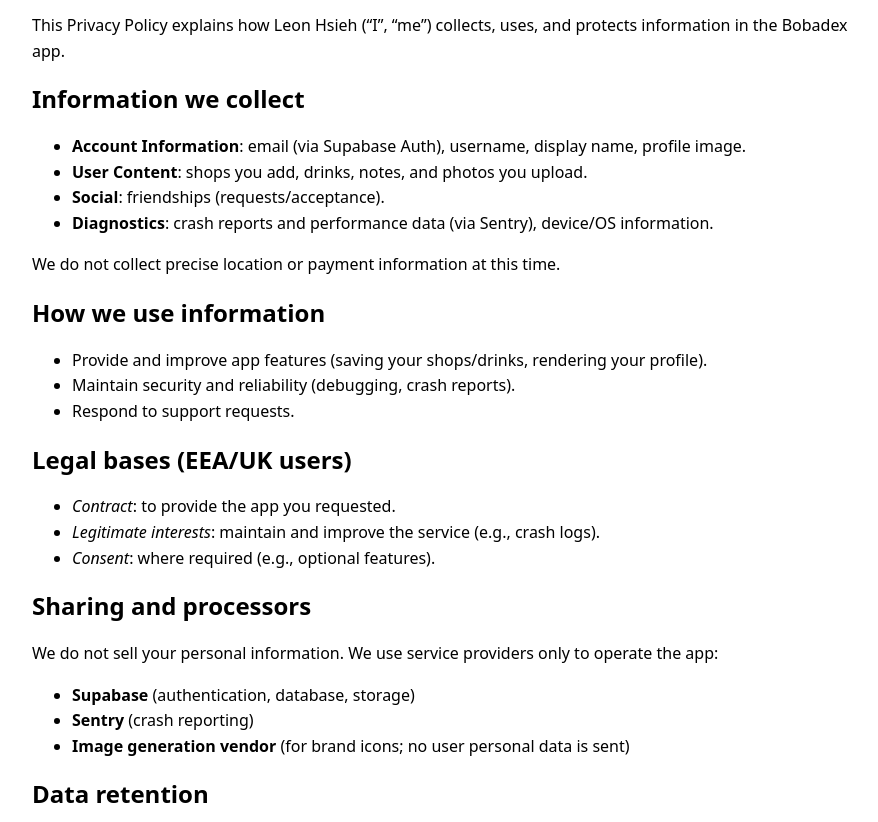
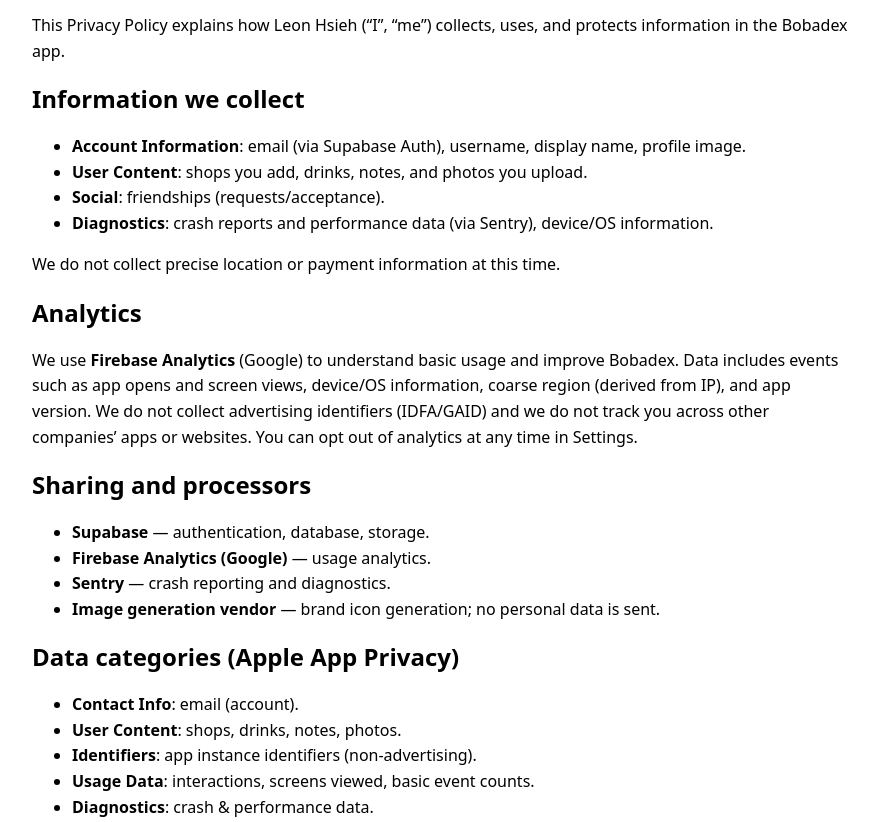
Before and after one commit to leonhsieh-99/bobadex-legal, a plain HTML site: page privacy.html in a window 1280 px wide. Shown: the part 130-952 px from the top of the page, without its empty margins (198-1076 px from the left). Drawn offline with Linux system fonts and the light colour scheme.

Commit message:
updated privacy policy

```diff
--- a/privacy.html
+++ b/privacy.html
@@ -21,6 +21,30 @@
 </ul>
 <p>We do not collect precise location or payment information at this time.</p>
 
+<h2>Analytics</h2>
+<p>We use <strong>Firebase Analytics</strong> (Google) to understand basic usage and improve Bobadex. Data includes events such as app opens and screen views, device/OS information, coarse region (derived from IP), and app version. We do not collect advertising identifiers (IDFA/GAID) and we do not track you across other companies’ apps or websites. You can opt out of analytics at any time in Settings.</p>
+
+<h2>Sharing and processors</h2>
+<ul>
+  <li><strong>Supabase</strong> — authentication, database, storage.</li>
+  <li><strong>Firebase Analytics (Google)</strong> — usage analytics.</li>
+  <li><strong>Sentry</strong> — crash reporting and diagnostics.</li>
+  <li><strong>Image generation vendor</strong> — brand icon generation; no personal data is sent.</li>
+</ul>
+
+<h2>Data categories (Apple App Privacy)</h2>
+<ul>
+  <li><strong>Contact Info</strong>: email (account).</li>
+  <li><strong>User Content</strong>: shops, drinks, notes, photos.</li>
+  <li><strong>Identifiers</strong>: app instance identifiers (non-advertising).</li>
+  <li><strong>Usage Data</strong>: interactions, screens viewed, basic event counts.</li>
+  <li><strong>Diagnostics</strong>: crash & performance data.</li>
+</ul>
+<p>Data is used for app functionality, analytics, and diagnostics, and is <em>not</em> used for tracking or advertising.</p>
+
+<h2>Your choices</h2>
+<p>You can disable analytics collection in-app. You may request access, export, or deletion of your data by using the in-app tools or contacting <a href="mailto:leonchsieh@gmail.com">leonchsieh@gmail.com</a>.</p>
+
 <h2>How we use information</h2>
 <ul>
   <li>Provide and improve app features (saving your shops/drinks, rendering your profile).</li>
@@ -33,14 +57,6 @@
   <li><em>Contract</em>: to provide the app you requested.</li>
   <li><em>Legitimate interests</em>: maintain and improve the service (e.g., crash logs).</li>
   <li><em>Consent</em>: where required (e.g., optional features).</li>
-</ul>
-
-<h2>Sharing and processors</h2>
-<p>We do not sell your personal information. We use service providers only to operate the app:</p>
-<ul>
-  <li><strong>Supabase</strong> (authentication, database, storage)</li>
-  <li><strong>Sentry</strong> (crash reporting)</li>
-  <li><strong>Image generation vendor</strong> (for brand icons; no user personal data is sent)</li>
 </ul>
 
 <h2>Data retention</h2>
```
